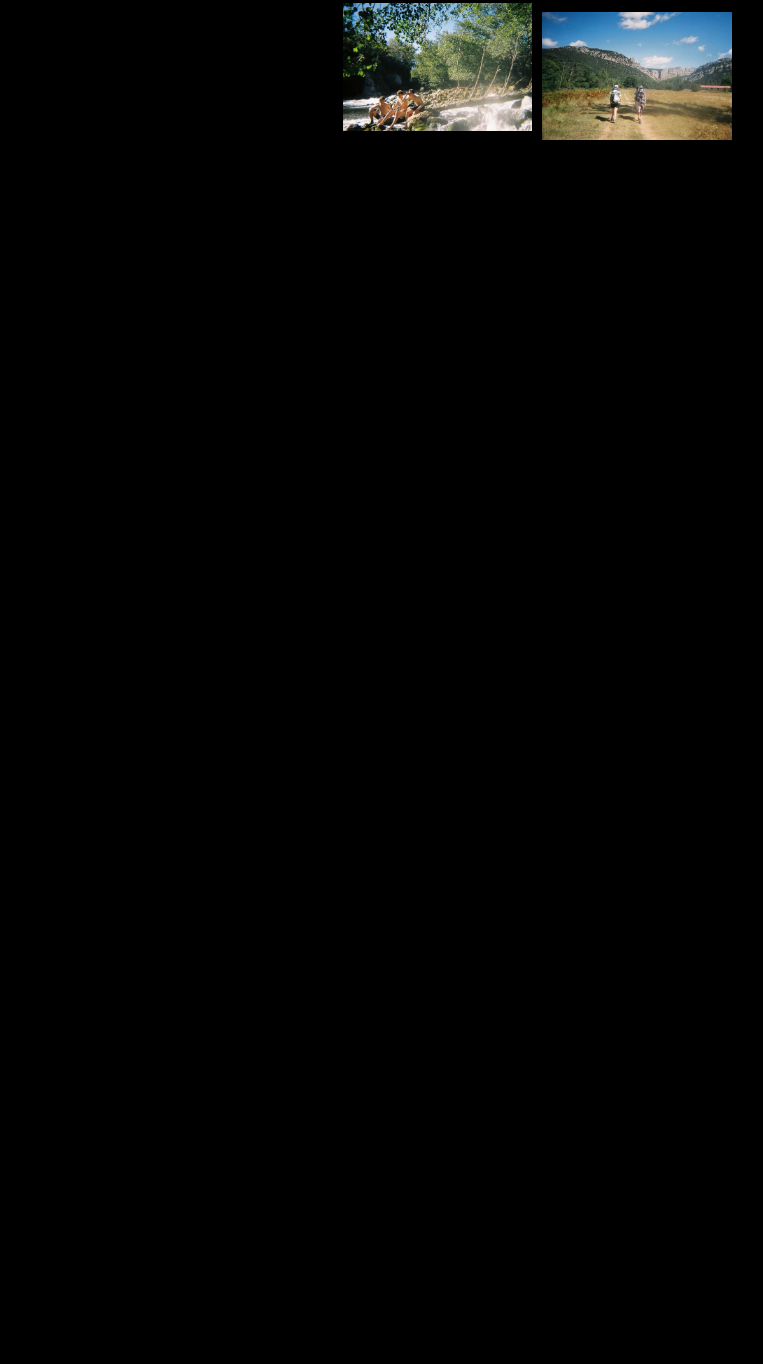
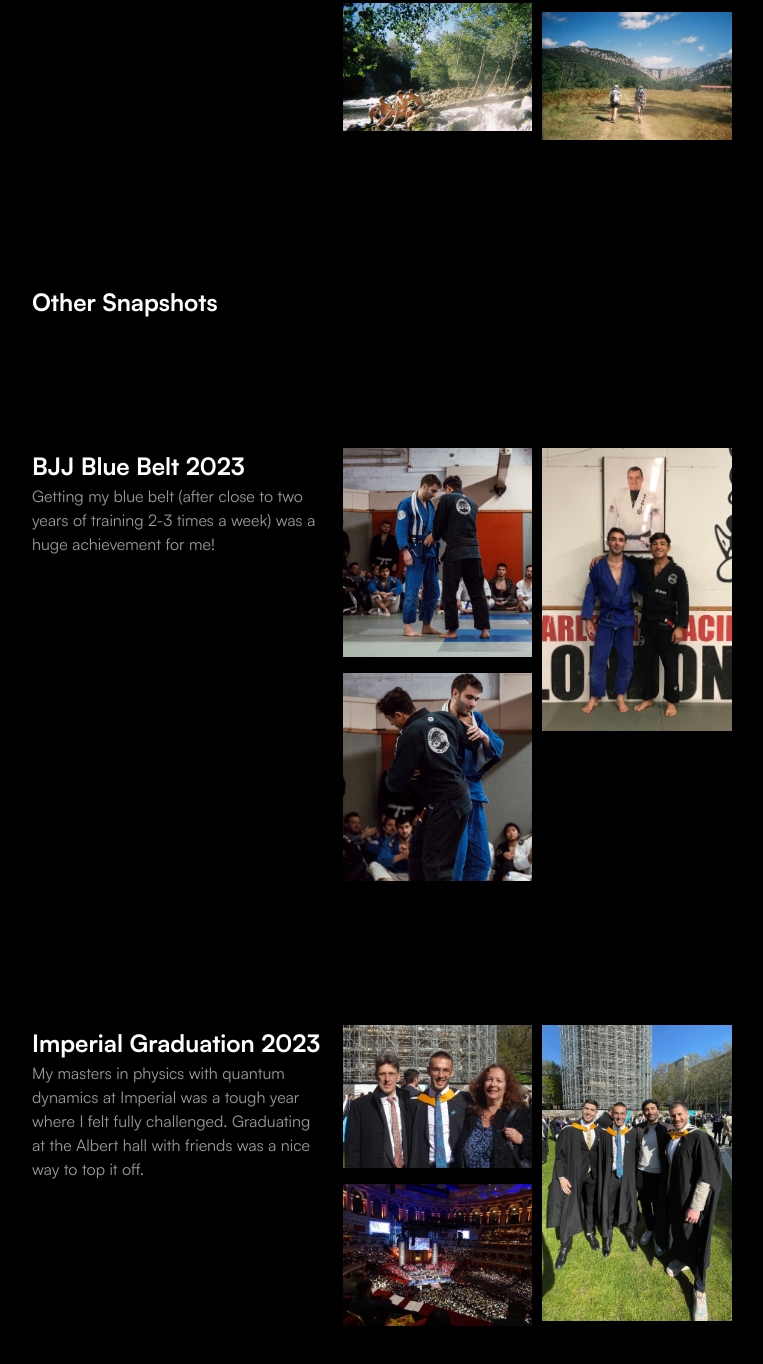
Before and after one commit to Dan5762/personal_site, a plain HTML site: page gallery.html in a window 1280 px wide. Shown: the part 3429-4793 px from the top of the page, without its empty margins (158-921 px from the left). Before the commit the page ends 3713 px from the top, so only its background shows below. Drawn offline with Linux system fonts and the light colour scheme.

Commit message:
Added bjj and graduation to gallery

```diff
--- a/gallery.html
+++ b/gallery.html
@@ -201,6 +201,49 @@
           </div>
         </div>
       </section>
+      <section>
+        <div class="">
+          <h1>Other Snapshots</h1>
+        </div>
+      </section>
+      <section>
+        <div class="">
+          <h1>BJJ Blue Belt 2023</h1>
+          <p>Getting my blue belt (after close to two years of training 2-3 times a week) was a huge achievement for me!</p>
+        </div>
+        <div class="content">
+          <div class="masonry-grid">
+            <div class="masonry-item">
+              <img src="images/gallery/bjj_2023/0.jpeg"></img>
+            </div>
+            <div class="masonry-item">
+              <img src="images/gallery/bjj_2023/1.jpeg"></img>
+            </div>
+            <div class="masonry-item">
+              <img src="images/gallery/bjj_2023/2.jpeg"></img>
+            </div>
+          </div>
+        </div>
+      </section>
+      <section>
+        <div class="">
+          <h1>Imperial Graduation 2023</h1>
+          <p>My masters in physics with quantum dynamics at Imperial was a tough year where I felt fully challenged. Graduating at the Albert hall with friends was a nice way to top it off.</p>
+        </div>
+        <div class="content">
+          <div class="masonry-grid">
+            <div class="masonry-item">
+              <img src="images/gallery/graduation_2023/0.jpeg"></img>
+            </div>
+            <div class="masonry-item">
+              <img src="images/gallery/graduation_2023/1.jpeg"></img>
+            </div>
+            <div class="masonry-item">
+              <img src="images/gallery/graduation_2023/2.jpeg"></img>
+            </div>
+          </div>
+        </div>
+      </section>
 </body>
 <div class="footer">
   <div class="footer--icons">
```
Also changed, not shown: images/gallery/bjj_2023/0.jpeg (added), images/gallery/bjj_2023/1.jpeg (added), images/gallery/bjj_2023/2.jpeg (added), images/gallery/graduation_2023/0.jpeg (added), images/gallery/graduation_2023/1.jpeg (added), images/gallery/graduation_2023/2.jpeg (added).
